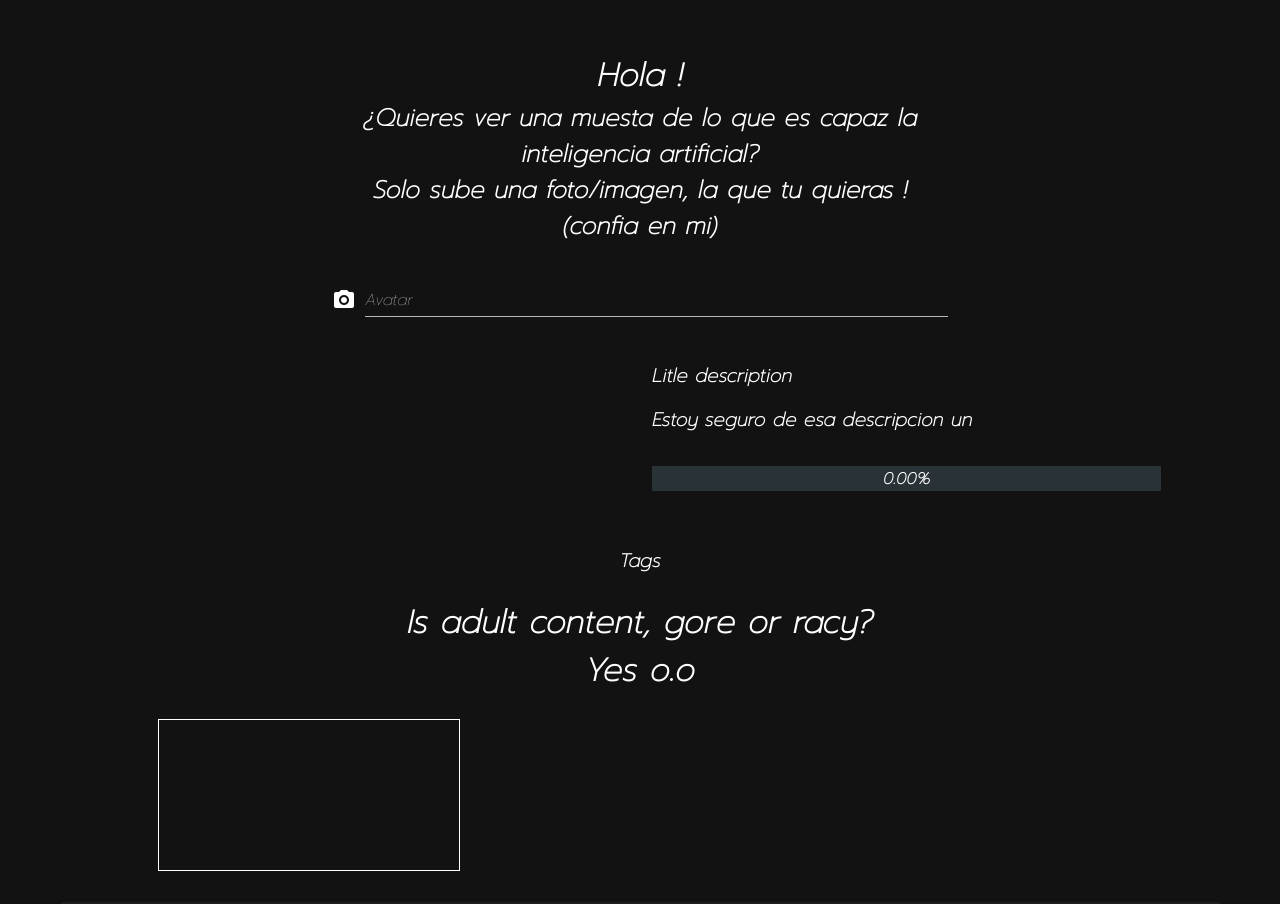
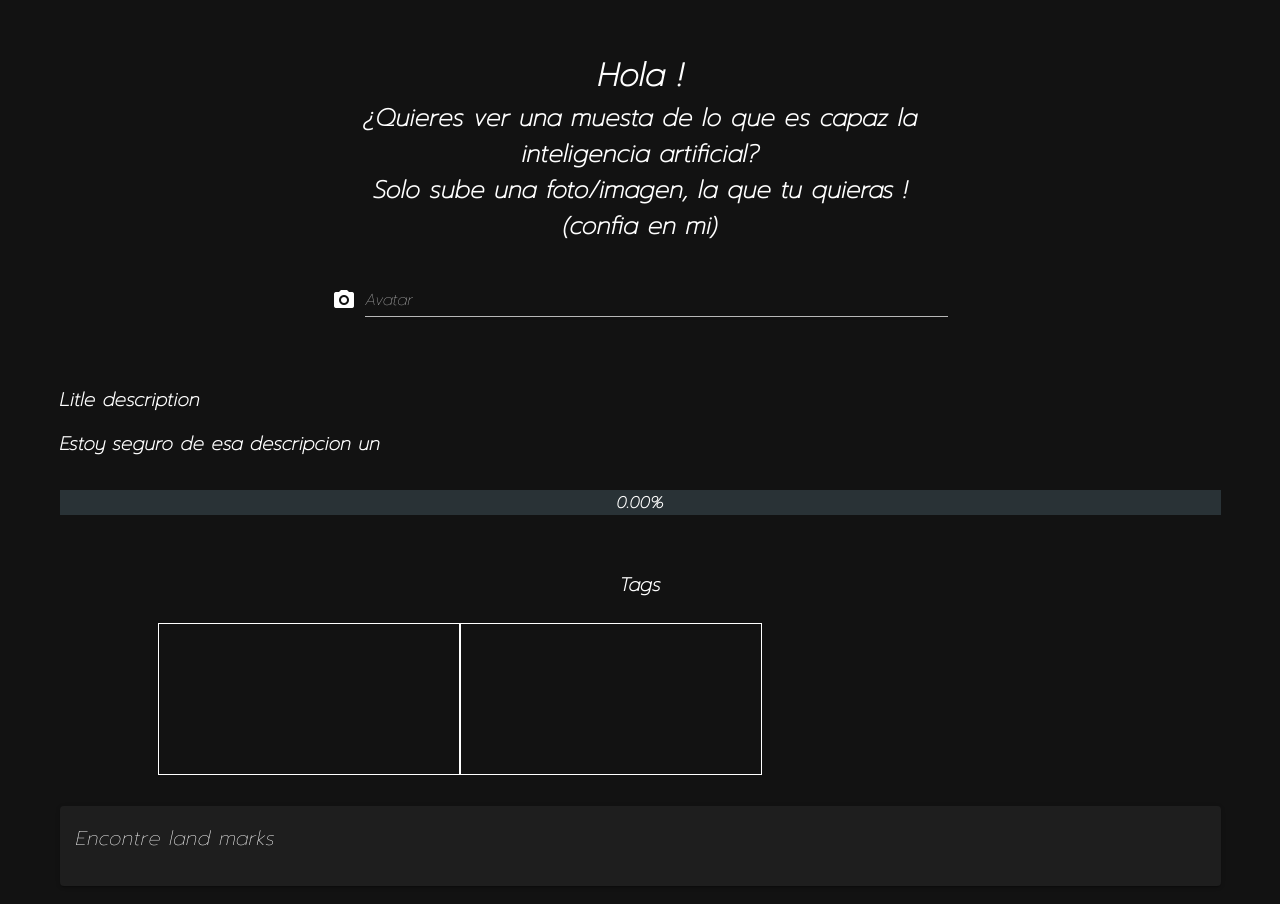
Before and after one commit to jonandres45/recognition_client, a Nuxt app: page / in a window 1280 px wide. Shown: the top 904 px of the page. Built offline with nearby package versions, Linux system fonts and the light colour scheme.

Commit message:
Diseño de de todas las opciones

```diff
--- /dev/null
+++ b/components/AdultContent.vue
@@ -0,0 +1,47 @@
+<template>
+  <v-container>
+    <v-row justify="center">
+      <v-col cols="12">
+        <v-alert
+          prominent
+          text
+          :type="alert"
+        >
+          {{text}}
+        </v-alert>
+      </v-col>
+    </v-row>
+  </v-container>
+</template>
+
+<script>
+
+export default {
+  props: ['isAdultContent'],
+  data: ()=>({
+    alert: null,
+    text: '',
+  }),
+
+  watch: {
+    isAdultContent(){
+      if (this.isAdultContent !== null){
+        if(this.isAdultContent.isAdultContent){
+          this.alert='error';
+          this.text='Parece que tu imagen tiene contenido para adultos';
+        }else if(this.isAdultContent.isGoryContent){
+          this.alert='error';
+          this.text='Parece que tu imagen tiene contenido Gore';
+        }else if(this.isAdultContent.isRacyContent){
+          this.alert='warning';
+          this.text='Parece que tu imagen tiene contenido erotico.';
+        }else{
+          this.alert='success';
+          this.text='No hay ningún contenido para adultos/gore aquí :)'
+        }
+      }
+    }
+  }
+}
+
+</script>
--- /dev/null
+++ b/components/EasyDescription.vue
@@ -0,0 +1,32 @@
+<template>
+  <v-container>
+    <v-row>
+      <v-col>
+        <h3>Litle description</h3>
+        <p>{{description}}</p>
+        <h3>Estoy seguro de esa descripcion un</h3>
+        <v-progress-linear
+          v-model="skillPorc"
+          color="blue-grey"
+          height="25"
+          class="mt-8"
+        >
+        <strong>{{ skillPorc }}%</strong>
+        </v-progress-linear>
+      </v-col>
+    </v-row>
+  </v-container>
+</template>
+
+<script>
+export default {
+  props: ['description', 'skill'],
+  data: ()=>({
+  }),
+  computed:{
+    skillPorc: function(){
+      return (this.skill*100).toFixed(2);
+    }
+  },
+}
+</script>
--- a/components/FacesAndObjects.vue
+++ b/components/FacesAndObjects.vue
@@ -35,6 +35,9 @@
         <canvas id="myCanvas" style="border:1px solid">
           Your browser does not support the HTML canvas tag.
         </canvas>
+        <canvas id="myCanvas2" style="border:1px solid">
+          Your browser does not support the HTML canvas tag.
+        </canvas>
         <img :src="url" alt="" id="image" style="display: none">
       </v-col>
     </v-row>
@@ -44,7 +47,7 @@
 <script>
 
 export default{
-  props: ['url', 'colors', 'findObjectAndFaces', 'yesPrint'],
+  props: ['url', 'colors', 'findObjectAndFaces', 'yesPrintObj', 'YesPrintFac'],
 
   data: ()=> ({
     ejemplo: [
@@ -64,22 +67,11 @@ export default{
     start(){
       this.objects();
     },
-    objects(ctx){
-      //x y, w, h
-      this.findObjectAndFaces.objectsArray.forEach(element => ctx.rect(element.rectangle.x, element.rectangle.y, element.rectangle.w, element.rectangle.h));
-      ctx.stroke();
-    },
-    faces(ctx){
-      this.findObjectAndFaces.facesArray.forEach(element => ctx.rect(element.faceRectangle.left, element.faceRectangle.top, element.faceRectangle.width, element.faceRectangle.height));
-      ctx.stroke();
-    }
-  },
-  watch:{
-    yesPrint: function() {
+    setImage(name){
       let img = document.getElementById("image");
       let heightImage = img.height,
         widthImage = img.width;
-        let c = document.getElementById("myCanvas");
+      let c = document.getElementById(name);
       c.height = heightImage;
       c.width = widthImage;
       let ctx = c.getContext("2d");
@@ -87,13 +79,28 @@ export default{
       ctx.lineWidth = 2;
       ctx.strokeStyle = "red";
 
+      return ctx;
+
+    }
+  },
+  watch:{
+    yesPrintObj: function() {
+        let ctx = this.setImage('myCanvas');
         if(this.findObjectAndFaces.objectsArray){
-          this.objects(ctx);
+          this.findObjectAndFaces.objectsArray.forEach(element => ctx.rect(element.rectangle.x, element.rectangle.y, element.rectangle.w, element.rectangle.h));
         }
         if(this.findObjectAndFaces.facesArray){
-          this.faces(ctx);
+          this.findObjectAndFaces.facesArray.forEach(element => ctx.rect(element.faceRectangle.left, element.faceRectangle.top, element.faceRectangle.width, element.faceRectangle.height));
         }
+        ctx.stroke();
     },
+    yesPrintFace: function(){//queeeeee
+        let ctx = this.setImage('myCanvas2');
+        if(this.findObjectAndFaces.facesArray){
+          this.findObjectAndFaces.facesArray.forEach(element => ctx.rect(element.faceRectangle.left, element.faceRectangle.top, element.faceRectangle.width, element.faceRectangle.height));
+        }
+        ctx.stroke();
+    }
   }
 }
 
--- /dev/null
+++ b/components/Tags.vue
@@ -0,0 +1,34 @@
+<template>
+  <v-container>
+    <v-row>
+      <v-col cols="12" class="mt-8 text-center">
+        <h3>Tags </h3>
+        <v-progress-circular
+          :rotate="360"
+          :size="230"
+          :width="18"
+          :value="(tag.confidence * 100).toFixed(2)"
+          :color="colors[Math.floor(Math.random() * (11-1) + 1)]"
+          v-for="(tag, i) in tags"
+          :key="i"
+        >
+          {{ tag.name }}
+          {{ (tag.confidence * 100).toFixed(2) }} %
+        </v-progress-circular>
+      </v-col>
+    </v-row>
+  </v-container>
+</template>
+
+
+<script>
+export default {
+  props:['colors', 'tags']
+}
+</script>
+
+<style scoped>
+.v-progress-circular {
+  margin: 1rem;
+}
+</style>
--- a/pages/index.vue
+++ b/pages/index.vue
@@ -73,64 +73,50 @@
             let's go :D ->
           </v-btn>
         </v-col>
-        <v-col cols="5">
-          <h3>Litle description</h3>
-          <p>{{description}}</p>
-          <h3>Estoy seguro de esa descripcion un</h3>
-          <v-progress-linear
-            v-model="skillPorc"
-            color="blue-grey"
-            height="25"
-            class="mt-8"
-          >
-            <strong>{{ skillPorc }}%</strong>
-          </v-progress-linear>
-        </v-col>
-        <v-col cols="12" class="mt-8 text-center">
-          <h3>Tags </h3>
-          <v-progress-circular
-            :rotate="360"
-            :size="230"
-            :width="18"
-            :value="(tag.confidence * 100).toFixed(2)"
-            :color="colors[Math.floor(Math.random() * (11-1) + 1)]"
-            v-for="(tag, i) in tags"
-            :key="i"
-          >
-            {{ tag.name }}
-            {{ (tag.confidence * 100).toFixed(2) }} %
-          </v-progress-circular>
-        </v-col>
-        <v-col cols="12" class="text-center">
-          <h1>Is adult content, gore or racy?</h1>
-          <h1 color="red">Yes o.o</h1>
-        </v-col>
       </v-row>
     </v-container>
+
+    <EasyDescription
+      :description = "description"
+      :skill = "skill"
+    />
+
+    <Tags
+      :colors="colors"
+      :tags="tags"
+    />
+
     <FacesAndObjects
       :url="obj.url"
       :findObjectAndFaces="findObjectAndFaces"
       :colors = "colors"
-      :yesPrint="yesPrint"
+      :yesPrintObj="yesPrintObj"
+      :yesPrintFac="yesPrintfac"
     ></FacesAndObjects>
     <Landmarks
       :landmarks="landmarks"
       :colors = "colors"
     />
+    <AdultContent
+      :isAdultContent = "isAdultContent"
+
+    />
   </div>
 </template>
 
 <script>
-
+import FacesAndObjects from "../components/FacesAndObjects";
+import EasyDescription from "../components/EasyDescription";
 export default{
   name:"principal",
+  components: {EasyDescription, FacesAndObjects},
   data: ()=>({
     value: 50,
     skill: 0,
     load: false,
     obj: {
       img: null,
-      op:[],
+      op:['description'],
       url: '',
     },
     rules: [
@@ -153,18 +139,15 @@ export default{
     tags:null,
     description: '',
     findObjectAndFaces:{},
-    yesPrint: false,
-    landmarks: {},
-
+    yesPrintObj: false,
+    yesPrintfac: false,
+    landmarks: null,
+    isAdultContent: null
   }),
   mounted() {
 
   },
-  computed:{
-    skillPorc: function(){
-      return (this.skill*100).toFixed(2);
-    }
-  },
+
   methods:{
     preview(event){
       if(this.obj.img != null){
@@ -205,13 +188,13 @@ export default{
         case "faces":
           console.log("Buscando las caras");
           this.findObjectAndFaces.facesArray = await this.$axios.$get('https://recognition-jonandres.herokuapp.com/api/recognition/faces');
-          this.yesPrint = true;
+          this.yesPrintObj = true;
           console.log(this.findObjectAndFaces.facesArray);
           break;
         case "objects":
           console.log("Buscando objetos");
           this.findObjectAndFaces.objectsArray = await this.$axios.$get('https://recognition-jonandres.herokuapp.com/api/recognition/objects');
-          this.yesPrint = true;
+          this.yesPrintFac = true;
           console.log(this.findObjectAndFaces.objectsArray)
           break;
         case "celebrities":
@@ -221,15 +204,10 @@ export default{
           break;
         case "adult":
           console.log("Buscando contenido de adultos")
-          console.log(await this.$axios.$get('https://recognition-jonandres.herokuapp.com/api/recognition/content-adult'));
+          this.isAdultContent = await this.$axios.$get('https://recognition-jonandres.herokuapp.com/api/recognition/content-adult');
+          console.log(this.isAdultContent);
       }
     }
   },
 }
 </script>
-
-<style scoped>
-.v-progress-circular {
-  margin: 1rem;
-}
-</style>
```
Lines whose indentation alone changed are shown as unchanged.
